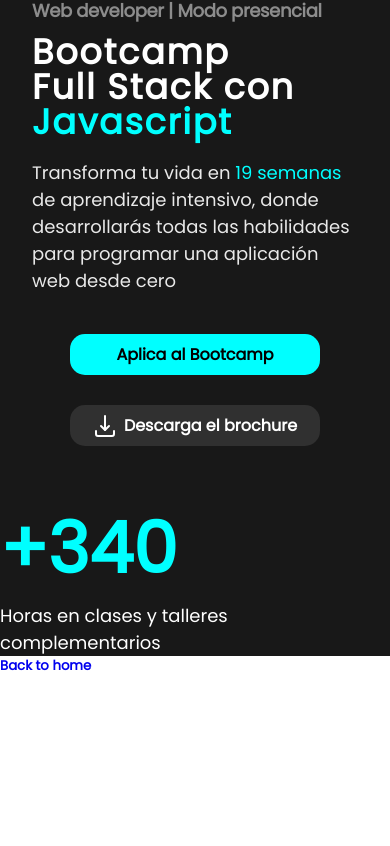
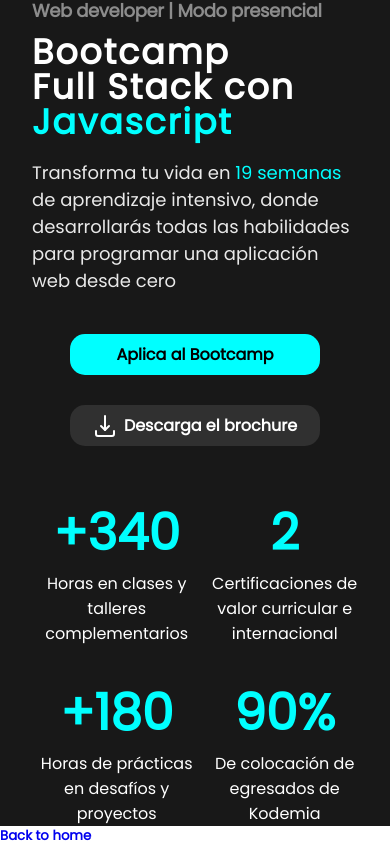
Before and after one commit to kodemia/bootcamps.kodemia.mx, a Next.js app: page /js-presential in a window 390 px wide. Shown: the part 413-1259 px from the top of the page. Before the commit the page ends 1089 px from the top, so only its background shows below. Built offline with nearby package versions, Linux system fonts and the light colour scheme.

Commit message:
add changes and responsive styles in Metric and Metrics components

```diff
--- a/components/Metric.jsx
+++ b/components/Metric.jsx
@@ -1,12 +1,10 @@
 
-export default function Metric ({ description, stats }) {
+export default function Metric ({ description, value }) {
 
 	return (
 		<div className='metric'>
-			<div className='container'>
-				<div className='stats'>{stats}</div>
-				<div className='description'>{description}</div>
-			</div>
+			<div className='value'>{value}</div>
+			<div className='description'>{description}</div>
 		</div>
 	)
 }
--- /dev/null
+++ b/components/Metrics.jsx
@@ -0,0 +1,19 @@
+import Metric from "./Metric";
+
+export default function Metrics({ metrics }) {
+  return (
+    <div className="metrics">
+      <div className="container">
+        {metrics.map((metric, index) => {
+          return (
+            <Metric
+              value={metric.value}
+              description={metric.description}
+              key={`metric-${index}`}
+            />
+          )
+        })}
+      </div>
+    </div>
+  );
+}
--- a/pages/js-presential.jsx
+++ b/pages/js-presential.jsx
@@ -1,8 +1,28 @@
 import Link from 'next/link'
 
-import NavBar from '../components/NavBar'
 import Hero from '../components/Hero'
 import Metric from '../components/Metric'
+import Metrics from '../components/Metrics'
+import NavBar from '../components/NavBar'
+
+const metrics = [
+	{
+		description: 'Horas en clases y talleres complementarios',
+		value: '+340'
+	},
+	{
+		description:'Certificaciones de valor curricular e internacional',
+		value:'2'
+	},
+	{
+		description: 'Horas de prácticas en desafíos y proyectos',
+		value: '+180'
+	},
+	{
+		description: 'De colocación de egresados de Kodemia',
+		value: '90%'
+	}
+]
 
 export default function JsPresential() {
 	return (
@@ -21,14 +41,7 @@ export default function JsPresential() {
 			donde desarrollarás todas las habilidades para programar
 			una aplicación web desde cero
 		</Hero>
-
-		<div className='metrics'>
-		<Metric
-				className='metric'
-				description='Horas en clases y talleres complementarios'
-				stats='+340'
-			/>
-		</div>
+		<Metrics metrics={metrics} />
 
 		<h5>
 		<Link href = "/" >
--- a/styles/components/index.scss
+++ b/styles/components/index.scss
@@ -1,3 +1,4 @@
 @import './hero.scss';
 @import './navbar.scss';
 @import './metric.scss';
+@import './metrics.scss';
--- a/styles/components/metric.scss
+++ b/styles/components/metric.scss
@@ -2,20 +2,45 @@
 @import '../variables.scss';
 
 .metric {
-	background-color: $black-primary;
+	// align-items: center;
+	// box-sizing: border-box;
+	// display: flex;
+	// flex: 1;
 
-	.container {
+	// flex-direction: column;
+	// justify-content: flex-start;
+	// max-width: 240px;
+	// margin-right: 15px;
 
-		.stats {
+	// &:last-child {
+	// 	margin-right: 0;
+	// }
+
+	display: grid;
+	grid-template-columns: 100%;
+	grid-template-rows: auto auto;
+	height: auto;
+	flex: 1;
+	text-align: center;
+
+	.value {
 		color: $cyan;
 		font-size: 70px;
 		font-weight: 600;
+
+		@include mobile {
+			font-size: 50px;
+		}
 	}
 
 	.description {
 		color: $white;
 		font-size: 18px;
 		font-weight: 500;
+		text-align: center;
+
+		@include mobile {
+			font-size: 16px;
 		}
 	}
 }
--- /dev/null
+++ b/styles/components/metrics.scss
@@ -0,0 +1,25 @@
+@import '../mixins.scss';
+@import '../variables.scss';
+
+.metrics {
+  background-color: $black-primary;
+	display: flex;
+	justify-content: center;
+  padding: 0 32px;
+
+  .container {
+		display: flex;
+		flex-wrap: wrap;
+		justify-content: space-between;
+		max-width: $max-page-width;
+		width: 100%;
+
+		@include mobile {
+			display: grid;
+			grid-template-columns: auto auto;
+			column-gap: 10px;
+			align-items: flex-start;
+			row-gap: 30px;
+		}
+	}
+}
--- a/styles/index.scss
+++ b/styles/index.scss
@@ -7,6 +7,7 @@
 @import './components/index.scss';
 
 * {
+    border: 0;
     margin: 0;
     padding: 0;
 }
```
Lines whose indentation alone changed are shown as unchanged.
